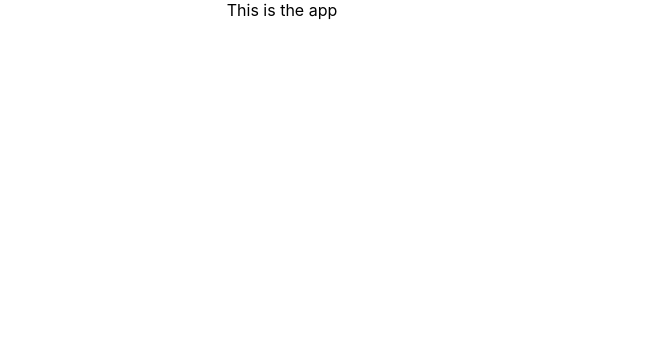
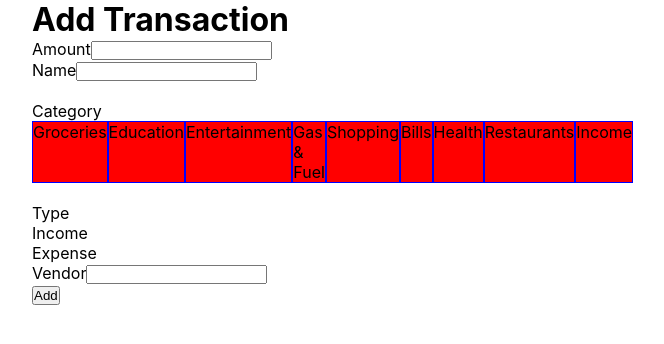
Before and after one commit to deijdev/iTeller-Frontend, a React (Create React App) app: page /add-transaction in a window 1280 px wide. Shown: the top 344 px of the page, without its empty margins (358-1022 px from the left). Built offline with nearby package versions, Linux system fonts and the light colour scheme.

Commit message:
transaction form in progress

```diff
--- a/package.json
+++ b/package.json
@@ -8,6 +8,7 @@
     "@testing-library/user-event": "^7.2.1",
     "react": "^16.13.1",
     "react-dom": "^16.13.1",
+    "react-router-dom": "^5.2.0",
     "react-scripts": "3.4.3"
   },
   "scripts": {
--- a/src/App.js
+++ b/src/App.js
@@ -1,12 +1,28 @@
 import React from 'react';
+import Dashboard from './Components/Dashboard.js'
+import AddTransaction from './Components/AddTransaction.js'
+import Home from './Components/Home'
 import './App.css';
+import {
+  BrowserRouter as Router,
+  Switch,
+  Route,
+  Link
+} from "react-router-dom";
+
 
 function App() {
   return (
-    <div className="App">
-        This is the app
-    </div>
-  );
+    <Router>
+      <Switch>
+        <Route exact path="/" component={Home} />
+        <Route exact path="/dashboard" component={Dashboard}/>
+        <Route exact path="/add-transaction" component={AddTransaction}/>
+
+      </Switch>
+    </Router>
+  )
+
 }
 
 export default App;
--- /dev/null
+++ b/src/Components/AddTransaction.js
@@ -0,0 +1,59 @@
+import React, { Component } from 'react';
+import "../css/add-transaction.css"
+
+class AddTransaction extends Component {
+    render() {
+        return (
+            <div id="add-transaction-container">
+               <h1>Add Transaction</h1>
+               <form>
+                    <div>
+                        <label htmlFor="Amount">Amount</label>
+                        <input type="text" value='' name="amount"/>
+                    </div>
+
+                    <div>
+                        <label htmlFor="name">Name</label>
+                        <input type="text" value='' name="name"/>
+                    </div>
+
+                    <br/>
+
+
+                    <label htmlFor="category">Category</label>
+                    <br/>
+
+                    <div id="transaction-categories">
+                        <div id="groceries">Groceries</div>
+                        <div id="education">Education</div>
+                        <div id="entertainment">Entertainment</div>
+                        <div id="gas">Gas & Fuel</div>
+                        <div id="shopping">Shopping</div>
+                        <div id="bills">Bills</div>
+                        <div id="health">Health</div>
+                        <div id="restaurants">Restaurants</div>
+                        <div id="Income">Income</div>
+                    </div>
+
+
+                    <br/>
+
+                    <label htmlFor="Type">Type</label>
+                    <div>
+                        <div id="income">Income</div>
+                        <div id="expense">Expense</div>
+                    </div>
+
+                    <div>
+                        <label htmlFor="Vendor">Vendor</label>
+                        <input type="text" value='' name="vendor"/>
+                    </div>
+
+                    <input type="submit" value="Add"/>
+               </form>
+            </div>
+        );
+    }
+}
+
+export default AddTransaction;
--- /dev/null
+++ b/src/Components/Dashboard.js
@@ -0,0 +1,17 @@
+import React, { Component } from 'react';
+import {Link} from "react-router-dom"
+
+
+class Dashboard extends Component {
+    render() {
+        return (
+            <div>
+                <Link to="/add-transaction">
+                    <button > Add Transaction</button>
+                </Link>
+            </div>
+        );
+    }
+}
+
+export default Dashboard;
--- /dev/null
+++ b/src/Components/Home.js
@@ -0,0 +1,12 @@
+import React from 'react';
+import {Link} from 'react-router-dom'
+
+const Home = () => {
+    return (
+        <div>
+            Click <Link to="/dashboard">here</Link> to go to Dashboard
+        </div>
+    );
+};
+
+export default Home;
--- /dev/null
+++ b/src/css/add-transaction.css
@@ -0,0 +1,20 @@
+*{
+    margin: 0;
+    padding: 0;
+    box-sizing: border-box;
+}
+#add-transaction-container{
+    border: 2px;
+    width: 500px;
+    margin: 0 auto;
+}
+
+#transaction-categories{
+    display: flex;
+    width: 100%
+}
+#transaction-categories div{
+    flex: 20%;
+    background: red;
+    border: 1px solid blue;
+}
```
Also changed, not shown: 1 other file (tests, documents, lock files or other folders).
